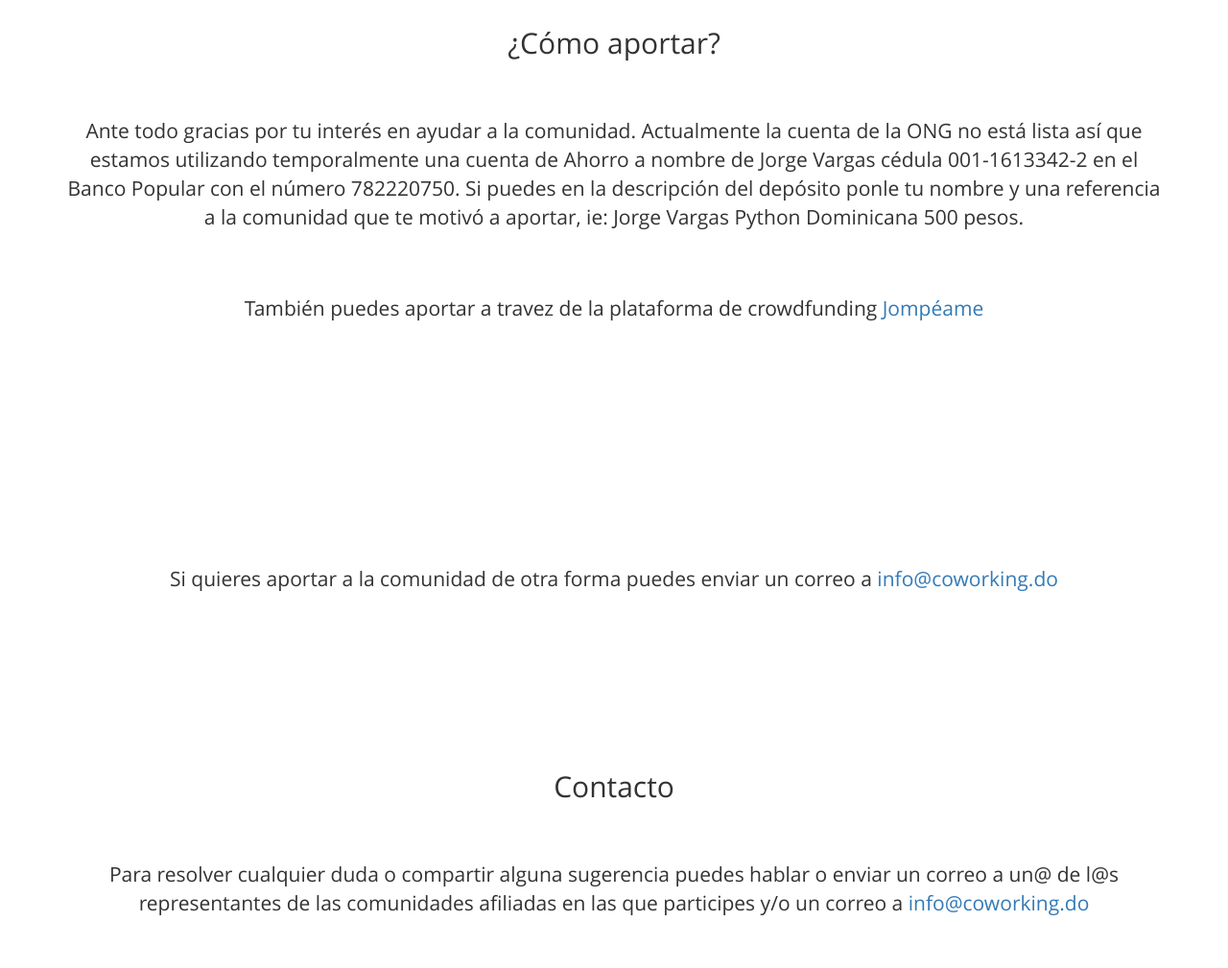
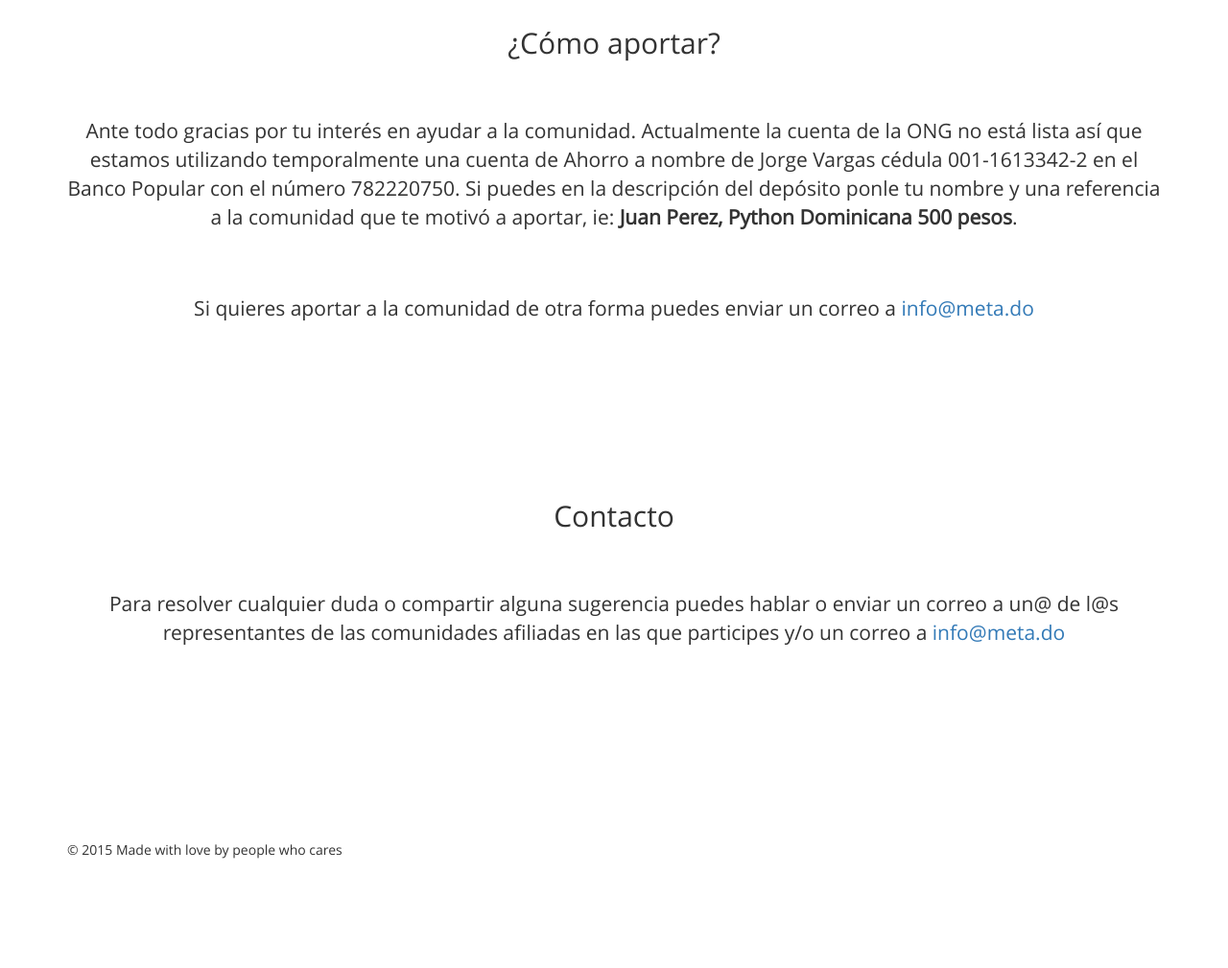
Before and after one commit to eatskolnikov/meta, a website: page src/index.html in a window 1280 px wide. Shown: the part 3700-4709 px from the top of the page at 96% size. After the commit the page ends 4621 px from the top, so only its background shows below. Drawn offline with nearby package versions, Linux system fonts and the light colour scheme; files that its build step writes are made by us from their sources; grey boxes are pictures that could not be loaded.

Commit message:
Removing jompeame stuff

```diff
--- a/package.json
+++ b/package.json
@@ -7,6 +7,8 @@
     "grunt": "^0.4.5"
   },
   "devDependencies": {
+    "connect": "*",
+    "serve-static": "*",
     "grunt-contrib-clean": "^0.6.0",
     "grunt-contrib-concat": "^0.5.1",
     "grunt-contrib-copy": "^0.8.0",
--- a/src/index.html
+++ b/src/index.html
@@ -248,16 +248,13 @@
         </div>
         <div class="section" id="donate">
             <h2 class="text-center">¿Cómo aportar?</h2>
-            <p>Ante todo gracias por tu interés en ayudar a la comunidad. Actualmente la cuenta de la ONG no está lista así que estamos utilizando temporalmente una cuenta de Ahorro a nombre de Jorge Vargas cédula 001-1613342-2 en el Banco Popular con el número 782220750. Si puedes en la descripción del depósito ponle tu nombre y una referencia a la comunidad que te motivó a aportar, ie: Jorge Vargas Python Dominicana 500 pesos.</p>
-            <p>También puedes aportar a travez de la plataforma de crowdfunding <a href="https://goo.gl/MKmxz0">Jompéame</a></p>
-            <p>
-                <iframe frameborder="0" src="http://www.jompeame.net/es/projects/74-meta-community/donate_button_embed" style="overflow:hidden; height:115px; width:260px;"></iframe>
-            </p>
-            <p>Si quieres aportar a la comunidad de otra forma puedes enviar un correo a <a href="mailto:info@coworking.do">info@coworking.do</a> </p>
+            <p>Ante todo gracias por tu interés en ayudar a la comunidad. Actualmente la cuenta de la ONG no está lista así que estamos utilizando temporalmente una cuenta de Ahorro a nombre de Jorge Vargas cédula 001-1613342-2 en el Banco Popular con el número 782220750. Si puedes en la descripción del depósito ponle tu nombre y una referencia a la comunidad que te motivó a aportar, ie: <b>Juan Perez, Python Dominicana 500 pesos</b>.</p>
+
+            <p>Si quieres aportar a la comunidad de otra forma puedes enviar un correo a <a href="mailto:info@meta.do">info@meta.do</a> </p>
         </div>
         <div class="section" id="contact">
             <h2 class="text-center">Contacto</h2>
-            <p>Para resolver cualquier duda o compartir alguna sugerencia puedes hablar o enviar un correo a un@ de l@s representantes de las comunidades afiliadas en las que participes y/o un correo a <a href="mailto:info@coworking.do">info@coworking.do</a></p>
+            <p>Para resolver cualquier duda o compartir alguna sugerencia puedes hablar o enviar un correo a un@ de l@s representantes de las comunidades afiliadas en las que participes y/o un correo a <a href="mailto:info@meta.do">info@meta.do</a></p>
         </div>
     </div>
     <script src="app.min.js" async></script>
```
Also changed, not shown: server.js (added, +7 -0 lines), README.md.
